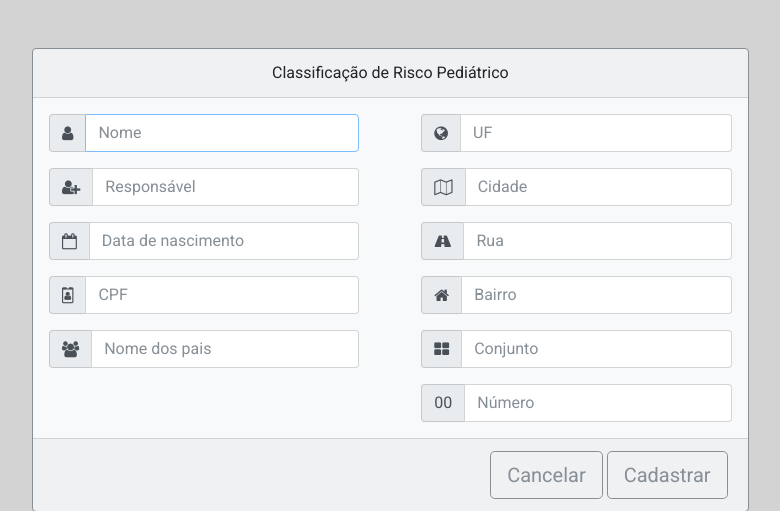
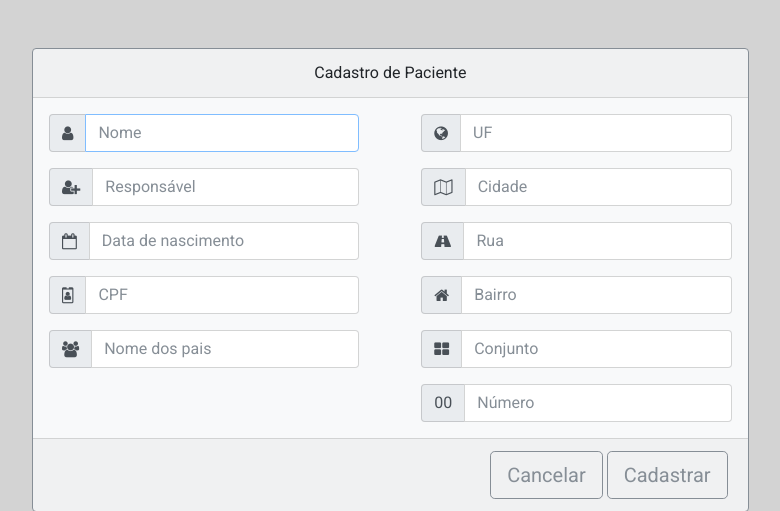
Before and after one commit to fga-eps-mds/2017.2-Classificacao-de-Risco-Pediatrico, a Django app: page /register/patient/ in a window 1280 px wide. Shown: the part 76-587 px from the top of the page, without its empty margins (250-1030 px from the left). Run offline with Django 3.2, Linux system fonts and the light colour scheme; the visitor is signed in with stand-in values (Sample User, id 1); parts of the project's set-up code (start-up, migrations or seed data) failed here and were passed over; some libraries are stand-ins or nearby versions.

Commit message:
[CODE] Deleting unnecessary code.

```diff
--- a/crp/static/js/manageAccounts.js
+++ b/crp/static/js/manageAccounts.js
@@ -21,6 +21,5 @@ $(document).ready(function() {
     });
 
     $('td:nth-child(3) > span').click(function () {
-        console.log('clickou aqui aehoo')
     });
 } );
--- a/templates/users/registerPatient.html
+++ b/templates/users/registerPatient.html
@@ -12,7 +12,7 @@
                 <div class="card bg-light border-secondary mb-4 z-depth-2 slide-in-blurred-top">
                     <form role="form" class="form" method="POST" >
                         <div class="card-header">
-                            Classificação de Risco Pediátrico
+                            Cadastro de Paciente
                         </div>
 
                         {% csrf_token %}
@@ -204,23 +204,6 @@
                                         {% endif %}
                                     </div>
                                 </div>
-
-                                <!-- <div class="form-group px-3">
-                                    <div class="cols-sm-10">
-                                        <div class="input-group">
-                                            <span class="input-group-addon" id="basic-addon1"><i class="fa fa-calendar-o" aria-hidden="true"></i></span>
-                                            <input type="text" name="{{ form.date.name }}" id="{{ form.date.id_for_label }}" class="form-control"  placeholder="Data cadastro. YYYY-MM-DD" aria-label="Data" aria-describedby="basic-addon10" required>
-                                        </div>
-                                        {% if form.date.errors %}
-                                            <div class="error-holder">
-                                                <div class="alert alert-warning" role="alert">
-                                                    {{ form.date.errors }}
-                                                </div>
-                                            </div>
-                                        {% endif %}
-                                    </div>
-                                </div> -->
-
                             </div>
                         </div>
 
```
Also changed, not shown: templates/users/classification.html (+0 -31 lines).
